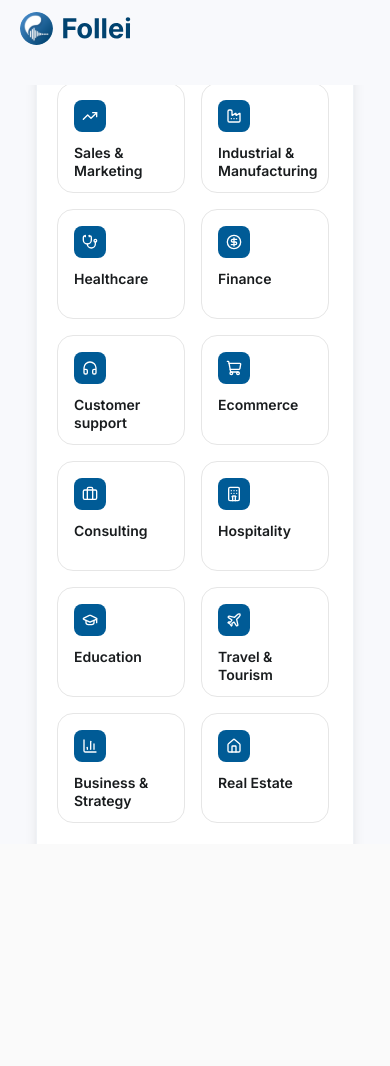
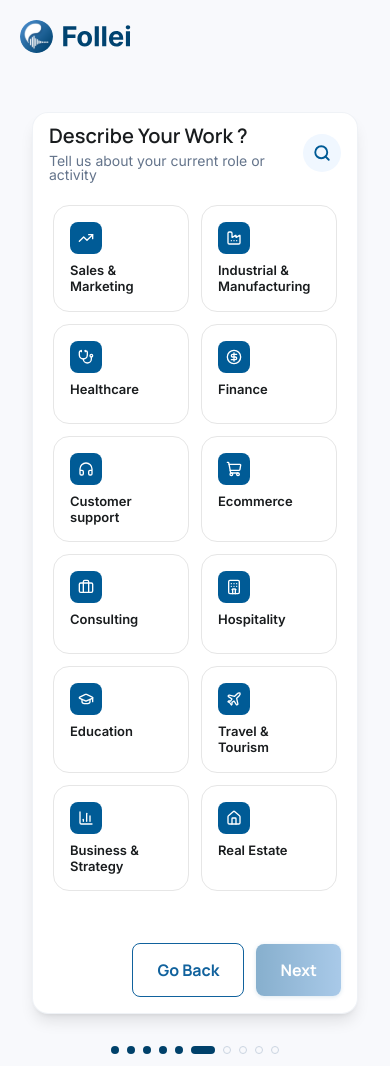
Before and after one commit to Kuberan1810/FolleiPhase1, a React (Vite) app: page /onboarding/work-description in a window 390 px wide. Before the commit the page ends 844 px from the top, so only its background shows below. Built offline with nearby package versions, Linux system fonts and the light colour scheme.

Commit message:
onboarding

```diff
--- a/src/Pages/OnBoarding/GeneralInformation.tsx
+++ b/src/Pages/OnBoarding/GeneralInformation.tsx
@@ -77,16 +77,16 @@ const GeneralInformation = () => {
         formData.location.trim() !== "";
 
     return (
-        <div className="min-h-screen bg-[#F8F9FC] flex flex-col font-['Inter'] px-5 pt-5">
+        <div className="min-h-screen bg-[#F8F9FC] flex flex-col font-['Inter'] px-4 sm:px-5 pt-5">
             <div className="flex items-center gap-3 mb-10">
                 <div className="w-28 fixed top-5">
                     <img src={FolleiWhite} alt="FolleiLogo" />
                 </div>
             </div>
 
-            <main className="flex-1 flex flex-col items-center justify-center ">
-                <div className="BoxStyle flex flex-col relative w-full max-w-[750px] shadow-xs min-h-0">
-                    <div className="mb-8 text-left">
+            <main className="flex-1 flex flex-col items-center justify-center p-3 sm:p-6 mt-12 sm:mt-0">
+                <div className="BoxStyle p-5 sm:p-8 md:p-10 flex flex-col relative w-full max-w-[750px] shadow-xs min-h-0">
+                    <div className="mb-6 sm:mb-8 text-left">
                         <span className="text-[#464555] text-[12px] font-semibold tracking-wider uppercase font-inter block mb-1">
                             ORGANIZATION
                         </span>
@@ -95,7 +95,7 @@ const GeneralInformation = () => {
                         </h2>
                     </div>
 
-                    <form className="grid grid-cols-1 md:grid-cols-2 gap-x-6 gap-y-5 mb-10 text-left" onSubmit={(e) => e.preventDefault()}>
+                    <form className="grid grid-cols-1 md:grid-cols-2 gap-x-6 gap-y-5 mb-6 sm:mb-8 md:mb-10 text-left" onSubmit={(e) => e.preventDefault()}>
                         <div className="flex flex-col gap-1.5">
                             <label className="font-inter font-semibold text-[12px] text-[#464555]">
                                 Company Name
@@ -226,14 +226,14 @@ const GeneralInformation = () => {
                             title="Go Back"
                             variant="outline"
                             onClick={() => navigate(-1)}
-                            className="px-8 sm:px-10!"
+                            className="px-6 sm:px-10!"
                         />
                         <BtnCom
                             title="Next"
                             variant="primary"
                             onClick={handleNext}
                             disabled={!isFormComplete}
-                            className="px-8 sm:px-10!"
+                            className="px-6 sm:px-10!"
                         />
                     </div>
                 </div>
--- a/src/Pages/OnBoarding/WorkDescription.tsx
+++ b/src/Pages/OnBoarding/WorkDescription.tsx
@@ -62,24 +62,20 @@ const WorkDescription = () => {
 
   return (
 
-    <div className="h-screen bg-[#F8F9FC] flex flex-col font-['Inter'] px-5 pt-3 overflow-hidden">
+    <div className="min-h-screen bg-[#F8F9FC] flex flex-col font-['Inter'] px-5 pt-5">
       <div className="flex items-center gap-3 mb-10">
-
-        <div className='w-28'>
+        <div className="w-28 fixed top-5">
           <img src={FolleiWhite} alt="FolleiLogo" />
         </div>
       </div>
 
-      <main className="flex-1 flex flex-col items-center justify-center p-4 overflow-hidden">
-
-        <div className="BoxStyle p-6 sm:p-10 flex flex-col relative w-full shadow-lg border border-gray-100 flex-1 ">
-          <div className="relative flex justify-between items-center mb-10 h-14 sm:h-auto">
-            <div className={`flex flex-col gap-2 ${searchOpen ? 'hidden sm:flex' : 'flex'}`}>
-
+      <main className="flex-1 flex flex-col items-center justify-center p-3 sm:p-6 mt-10 sm:mt-0">
+        <div className="BoxStyle p-5 sm:p-8 md:p-10 flex flex-col relative w-full shadow-lg border border-gray-100 min-h-0">
+          <div className="relative flex justify-between items-center mb-6 sm:mb-8 h-12 sm:h-auto">
+            <div className={`flex flex-col gap-1.5 ${searchOpen ? 'hidden sm:flex' : 'flex'}`}>
               <h2 className="text-[#191C1E] text-xl md:text-[24px] font-semibold leading-[24px] font-manrope">Describe Your Work ?</h2>
               <p className="text-[#64748B] text-sm md:text-[16px] font-regular leading-none font-inter">Tell us about your current role or activity</p>
             </div>
-
 
             {/* Search Container */}
             <div className={`flex items-center gap-2 ${searchOpen ? 'w-full sm:w-auto sm:relative z-10 sm:ml-auto' : 'relative ml-auto'}`}>
@@ -101,7 +97,7 @@ const WorkDescription = () => {
                     {searchQuery && (
                       <button
                         onClick={() => setSearchQuery('')}
-                        className="absolute right-3 top-1/2 -translate-y-1/2 w-6 h-6 flex items-center justify-center rounded-full hover:bg-gray-100 text-[#64748B] transition-colors"
+                        className="absolute right-12 top-1/2 -translate-y-1/2 w-6 h-6 flex items-center justify-center rounded-full hover:bg-gray-100 text-[#64748B] transition-colors"
                       >
                         <X size={14} strokeWidth={3} />
                       </button>
@@ -118,40 +114,31 @@ const WorkDescription = () => {
                   : 'bg-[#F0F7FF] text-[#005B96] hover:bg-[#005B96] hover:text-white'
                   }`}
               >
-
                 {searchOpen ? <X size={18} strokeWidth={2.5} className='cursor-pointer' /> : <Search size={18} strokeWidth={2.5} className='cursor-pointer' />}
               </button>
             </div>
           </div>
 
-
-          <div className="grid grid-cols-2 lg:grid-cols-4 gap-4 mb-6 justify-items-center font-inter flex-1 min-h-0 overflow-y-auto premium-scroll pr-2 p-1">
-
+          <div className="grid grid-cols-2 sm:grid-cols-3 md:grid-cols-4 gap-3 sm:gap-4 mb-6 justify-items-center font-inter overflow-y-auto premium-scroll pr-1 sm:pr-2 p-1">
             {filteredCategories.length > 0 ? (
               filteredCategories.map((category) => (
                 <button
                   key={category.id}
                   onClick={() => toggleCategory(category.id)}
-
-                  className={`BoxStyle flex flex-col items-start p-4 gap-3 rounded-[12px] border transition-all duration-200 group text-left w-full h-[110px] cursor-pointer ${selectedCategories.includes(category.id)
-
+                  className={`BoxStyle flex flex-col items-start p-3 sm:p-4 gap-2 sm:gap-3 rounded-[12px] border transition-all duration-200 group text-left w-full min-h-[100px] sm:h-[110px] cursor-pointer ${selectedCategories.includes(category.id)
                     ? 'border-[#0C4A6E]! bg-[#d1e5ff20]! ring-1 ring-[#0C4A6E]'
                     : 'border-[#e6e6e6]! bg-white! hover:border-[#0C4A6E]!'
                     }`}
                 >
                   <div
-
                     className={`w-[32px] h-[32px] shrink-0 rounded-[8px] flex items-center justify-center transition-colors ${selectedCategories.includes(category.id)
-
                       ? 'bg-[#004370] text-white shadow-md'
                       : 'bg-[#005B96] text-white group-hover:bg-[#004370]'
                       }`}
                   >
-
                     {category.icon && React.cloneElement(category.icon as React.ReactElement<any>, { size: 16 })}
                   </div>
-                  <span className="text-[14px] font-semibold text-[#191C1E] font-inter leading-tight">
-
+                  <span className="text-[13px] sm:text-[14px] font-semibold text-[#191C1E] font-inter leading-tight">
                     {category.label}
                   </span>
                 </button>
@@ -164,48 +151,19 @@ const WorkDescription = () => {
             )}
           </div>
 
-          {/* Security Info Section */}
-          {/*
-          <div className="flex flex-col gap-6 mb-10">
-            <div className="flex items-start gap-4">
-              <div className="mt-1 text-[#005B96] shrink-0">
-                <Lock1 size={24} color='currentColor' strokeWidth={2.5} />
-              </div>
-              <div>
-                <h4 className="text-[15px] font-semibold text-[#191C1E] font-manrope">Secure Encryption</h4>
-                <p className="text-[13px] text-[#64748B] font-regular leading-tight mt-0.5">End-to-end encrypted for your security</p>
-              </div>
-            </div>
-            <div className="flex items-start gap-4">
-              <div className="mt-1 text-[#005B96] shrink-0">
-                <ShieldCheck color='currentColor' size={24} strokeWidth={2.5} />
-              </div>
-              <div>
-                <h4 className="text-[15px] font-semibold text-[#191C1E] font-manrope">Your data is secure with us</h4>
-
-              </div>
-            </div>
-          </div> */}
-
-
-          <div className="mt-auto flex items-center justify-end gap-3 sm:gap-4">
-
+          <div className="mt-6 sm:mt-auto flex items-center justify-end gap-3 sm:gap-4">
             <BtnCom
               title="Go Back"
               variant="outline"
               onClick={() => navigate(-1)}
-
-              className="px-8 sm:px-10!"
-
+              className="px-6 sm:px-10!"
             />
             <BtnCom
               title="Next"
               variant="primary"
               onClick={handleNext}
               disabled={selectedCategories.length === 0}
-
-              className="px-8 sm:px-10!"
-
+              className="px-6 sm:px-10!"
             />
           </div>
         </div>
```
